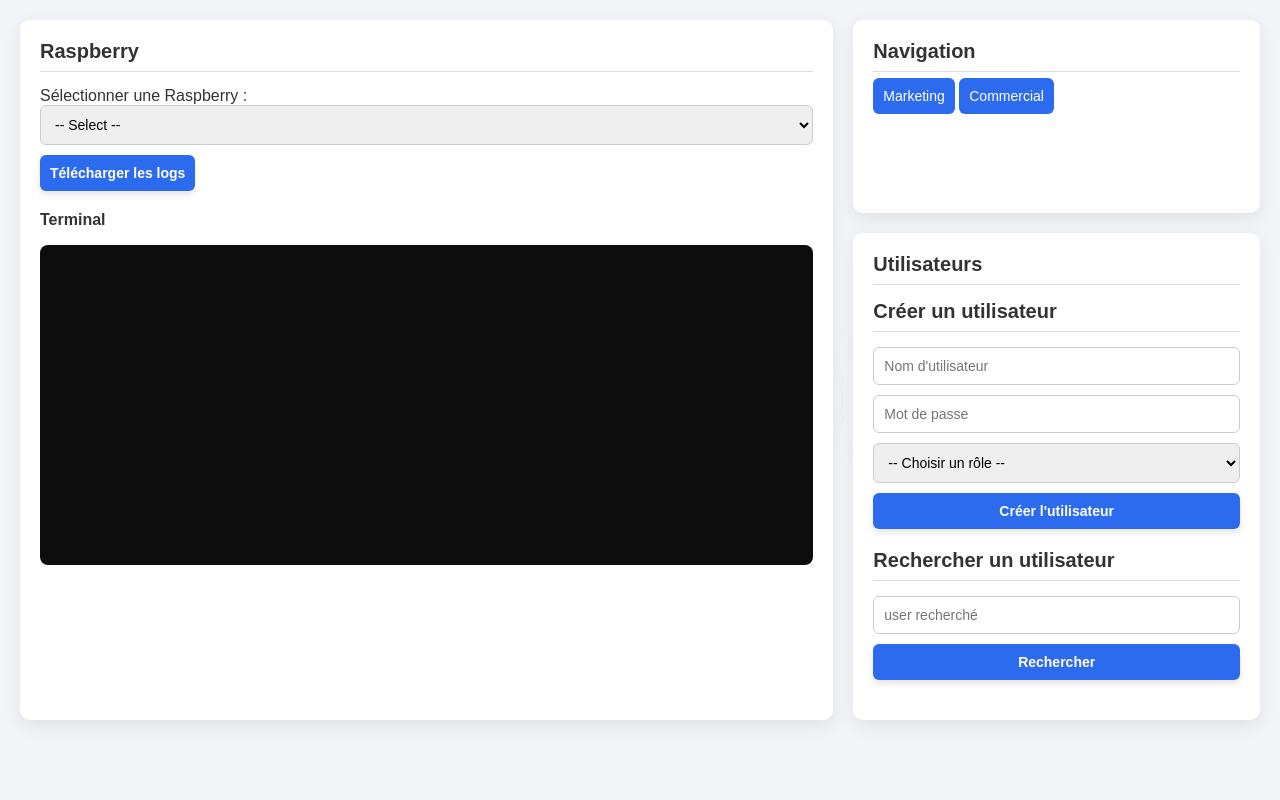
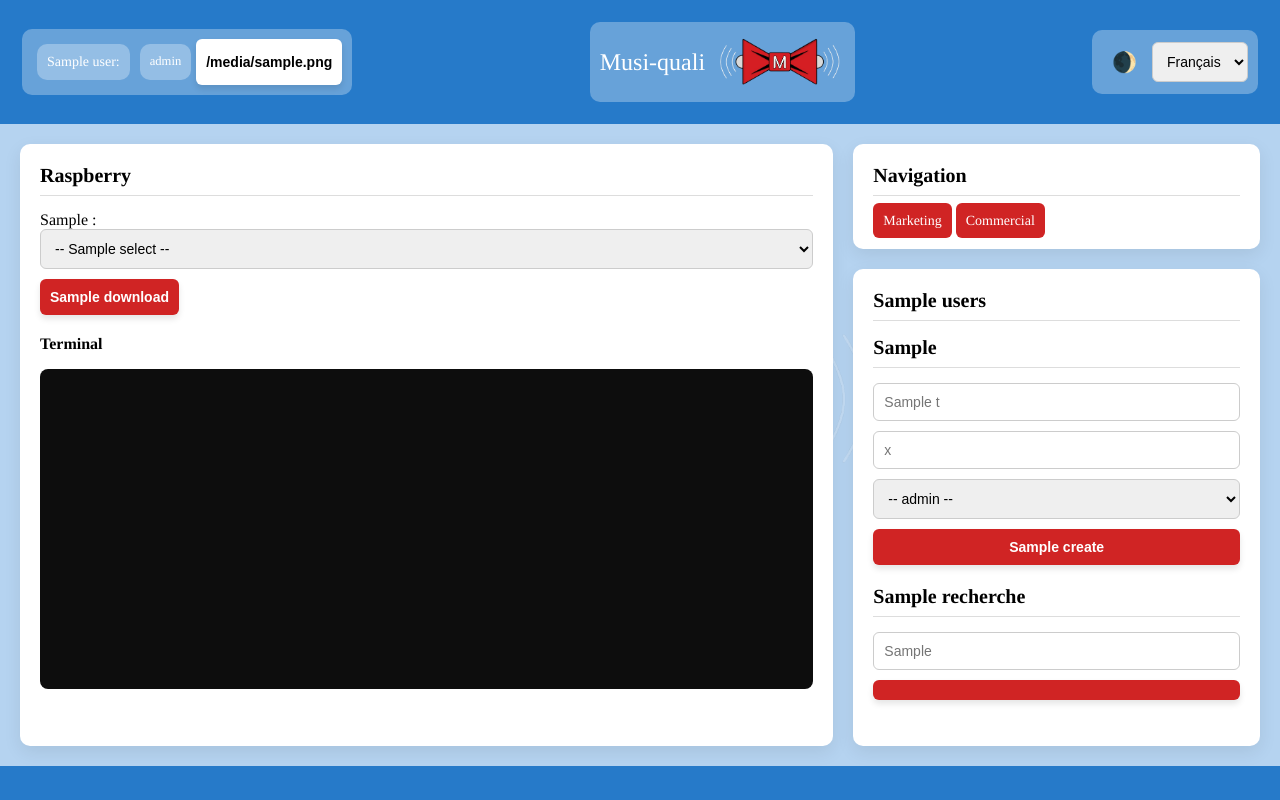
Before and after one commit to LazyToonG/S301, a Python web app: template MusiQuali/app/templates/admin.html in a window 1280 px wide. Run offline with Jinja, Linux system fonts and the light colour scheme; the template is opened without the code that fills it: most values are stand-ins (such as "Sample title", 1, 10 or a date in 2020).

Commit message:
mise en forme page admin

```diff
--- a/MusiQuali/app/static/admin.css
+++ b/MusiQuali/app/static/admin.css
@@ -3,32 +3,28 @@
     box-sizing: border-box;
 }
 
-body {
-    margin: 0;
-    font-family: Arial, Helvetica, sans-serif;
-    background: #f2f4f8;
-    color: #333;
-}
 
 /* LAYOUT PRINCIPAL */
 .main {
+    flex : 1;
+    width: 100%;
     display: grid;
     grid-template-columns: 2fr 1fr;
-    grid-template-rows: 1fr 1fr;
+    grid-template-rows: auto 1fr;
     gap: 20px;
     padding: 20px;
-    height: calc(100vh - 60px);
+    /* height: calc(100vh - 60px); */
+
 }
 
 /* PANELS */
-.left-panel,
-.top-right-panel,
-.bottom-right-panel {
+.panel {
     background: #ffffff;
     border-radius: 10px;
     padding: 20px;
     box-shadow: 0 6px 18px rgba(0, 0, 0, 0.08);
 }
+
 
 /* GAUCHE = TOUTE LA HAUTEUR */
 .left-panel {
@@ -78,7 +74,7 @@ button,
     padding: 10px;
     border-radius: 6px;
     border: none;
-    background: #2c6bed;
+    background: #d02424;
     color: white;
     font-size: 14px;
     cursor: pointer;
@@ -88,7 +84,7 @@ button,
 
 button:hover,
 .nav-btn:hover {
-    background: #1f4fbf;
+    background: #a81c1c;
 }
 
 /* NAVIGATION */
--- a/MusiQuali/app/static/script.js
+++ b/MusiQuali/app/static/script.js
@@ -42,6 +42,7 @@ function activerModeSombre() {
         card.classList.add('sombre');
     });
 
+
     if (bouton) {
         bouton.classList.remove('mode-sombre');
         bouton.classList.add('mode-clair');
@@ -72,7 +73,6 @@ function activerModeClair() {
     cards.forEach(card => {
         card.classList.remove('sombre');
     });
-
     if (bouton) {
         bouton.classList.remove('mode-clair');
         bouton.classList.add('mode-sombre');
--- a/MusiQuali/app/static/style.css
+++ b/MusiQuali/app/static/style.css
@@ -84,13 +84,16 @@ body::after {
 .seconnecte {
     height: 50px;
     width: 110px;
-    background-color: #f33b3bb1;
+    background-color: #d02424;
     color : white;
     font-family: Times, "Times New Roman", Georgia, serif;
     font-size: 15px;
     font-weight: bold;
     border-radius: 10px;
     margin-top: 15px;
+}
+.seconnecte:hover {
+    background-color: #a81c1c;
 }
 
 #langue {
@@ -162,6 +165,17 @@ select, input {
     border-radius: 5px;
 }
 
+.card.sombre input,
+.card.sombre select {
+    background-color: #0e1a25;
+    color: white;
+    border: 1px solid #555;
+}
+.card.sombre {
+    color : white;
+    background-color: #1a2b3c;
+}
+
 
 /* boutons */
 button {
@@ -192,7 +206,7 @@ button:active { transform: scale(0.98); }
 
 #logout:hover {
     color : white;
-    background-color: red;
+    background-color: #d02424;
 }
 .btn-logout {
     background-color: white;
--- a/MusiQuali/app/templates/admin.html
+++ b/MusiQuali/app/templates/admin.html
@@ -7,22 +7,22 @@
     <link href="{{ url_for('static', filename='admin.css') }}" rel="stylesheet">
 </head>
 <body class="">
+    {% include 'nav_v2.html' %}
     <div class="main">
         <!-- moitié gauche -->
-    <div class="left-panel">
+        <div class="left-panel panel card">
             <h2>Raspberry</h2>
 
-
-        <label for="raspberry-select">Sélectionner une Raspberry :</label>
+            <label for="raspberry-select">{{t.select_rasp}} :</label>
             <select id="raspberry-select">
-            <option value="">-- Select --</option>
+                <option value="">-- {{t.select}} --</option>
                 <option value="raspi1">Raspberry 1</option>
                 <option value="raspi2">Raspberry 2</option>
             </select>
 
 
             <button id="download-logs">
-            Télécharger les logs
+                {{t.download}}
             </button>
 
 
@@ -36,61 +36,61 @@
         </div>
 
         <!-- en haut a droite -->
-    <div class="top-right-panel">
+        <div class="top-right-panel panel card">
             <h2>Navigation</h2>
             <a href="/marketing" class="nav-btn">Marketing</a>
-        <a href="/commercial" class="nav-btn">Commercial</a>
+            <a href="/commercialzead" class="nav-btn">Commercial</a>
         </div>
 
         <!-- en bas a droite -->
-    <div class="bottom-right-panel">
-        <h2>Utilisateurs</h2>
+        <div class="bottom-right-panel panel card">
+            <h2>{{t.users}}</h2>
             <div class="créer user">
 
-            <h2>Créer un utilisateur</h2>
+                <h2>{{t.create_user}}</h2>
 
                 <form method="post" action="/admin/create" class="user-form">
                     <input
                         type="text"
                         name="username"
-        placeholder="Nom d'utilisateur"
+                        placeholder="{{t.name_user}}"
                         required
                     >
 
                     <input
                         type="password"
                         name="password"
-        placeholder="Mot de passe"
+                        placeholder="{{t.password}}"
                         required
                     >
 
                     <select name="role" required>
-        <option value="">-- Choisir un rôle --</option>
+                        <option value="">-- {{t.choix_role}} --</option>
                         <option value="marketing">Marketing</option>
                         <option value="commercial">Commercial</option>
-        <option value="admin">Admin</option>
+                        <option value="admin">{{t.admin}}</option>
                     </select>
 
-    <button type="submit">Créer l'utilisateur</button>
+                    <button type="submit">{{t.create}}</button>
                 </form>
-<h2>Rechercher un utilisateur</h2>
+                <h2>{{t.recherche}}</h2>
 
                 <form method="post" action="/admin/search" class="user-search-form">
                     <input
                         type="text"
                         name="username"
-        placeholder="user recherché"
+                        placeholder="{{t.recherche_user}}"
                         required
                     >
-    <button type="submit">Rechercher</button>
+                    <button type="submit">{{t.search}}</button>
                 </form>
                 {% if searched_users %}
-    <h3>Résultat</h3>
+                <h3>{{t.result}}</h3>
                 <ul>
                     {% for user in searched_users %}
                     <li>
-            Nom : <strong>{{ user.username }}</strong><br>
-            Rôle : <strong>{{ user.role }}</strong>
+                    {{t.name}} : <strong>{{ user.username }}</strong><br>
+                    {{t.role}} : <strong>{{ user.role }}</strong>
                     </li>
                     {% endfor %}
                 </ul>
@@ -101,7 +101,7 @@
             </div>
         </div>
     </div>
-
-
+    <script src="{{ url_for('static', filename='script.js') }}"></script>
+    {% include 'fin_nav.html' %}
 </body>
 </html>
--- a/MusiQuali/app/templates/index.html
+++ b/MusiQuali/app/templates/index.html
@@ -10,7 +10,7 @@
             <div class="page" id="login">{{t.login}}</div>
             <div class="logo">Musi-quali <img src="{{ url_for('static', filename='logo.png') }}" alt="logo"/></div>
             <div class="b">
-                <input class="mode-sombre btn-mode" type="button" value="🌒" id="bouton"/> <!-- modif class input entre mode_clair quand mode de la page est sombre, mode_sombre quand le mode de la page est clair -->
+                <input class="mode-sombre btn-mode" type="button" value="🌒" id="bouton" style="background-color: rgba(0, 0, 0, 0);border:none;font-size:20px;"/> <!-- modif class input entre mode_clair quand mode de la page est sombre, mode_sombre quand le mode de la page est clair -->
                 <select name="langue" id="select-langue">
                     <option value="fr" {% if current_lang == 'fr' %}selected{% endif %}>Français</option>
                     <option value="en" {% if current_lang == 'en' %}selected{% endif %}>English</option>
--- a/MusiQuali/app/templates/login_v2.html
+++ b/MusiQuali/app/templates/login_v2.html
@@ -10,7 +10,7 @@
             <div class="page" id="index">{{t.index}}</div>
             <div class="logo">Musi-quali <img src="{{ url_for('static', filename='logo.png') }}" alt="logo"/></div>
             <div class="b">
-                <input class="mode-sombre btn-mode" type="button" value="🌒" id="bouton"/>
+                <input class="mode-sombre btn-mode" type="button" value="🌒" id="bouton" style="background-color: rgba(0, 0, 0, 0);border:none;font-size:20px;"/>
                 <select name="langue" id="select-langue">
                     <option value="fr" {% if current_lang == 'fr' %}selected{% endif %}>Français</option>
                     <option value="en" {% if current_lang == 'en' %}selected{% endif %}>English</option>
--- a/MusiQuali/app/templates/nav_v2.html
+++ b/MusiQuali/app/templates/nav_v2.html
@@ -7,7 +7,7 @@
     <div class="logo">Musi-quali <img src="{{ url_for('static', filename='logo.png') }}" alt="logo"/></div>
 
     <div class="b">
-        <input class="mode-sombre btn-mode" type="button" value="🌒" id="bouton"/>
+        <input class="mode-sombre btn-mode" type="button" value="🌒" id="bouton" style="background-color: rgba(0, 0, 0, 0);border:none;font-size:20px;"/>
         <select name="langue" id="select-langue">
             <option value="fr" {% if current_lang == 'fr' %}selected{% endif %}>Français</option>
             <option value="en" {% if current_lang == 'en' %}selected{% endif %}>English</option>
```
Also changed, not shown: MusiQuali/app/controllers/AdminController.py (+34 -5 lines), MusiQuali/app/services/TraductionService.py (+29 -37 lines). Lines whose indentation alone changed are shown as unchanged.
